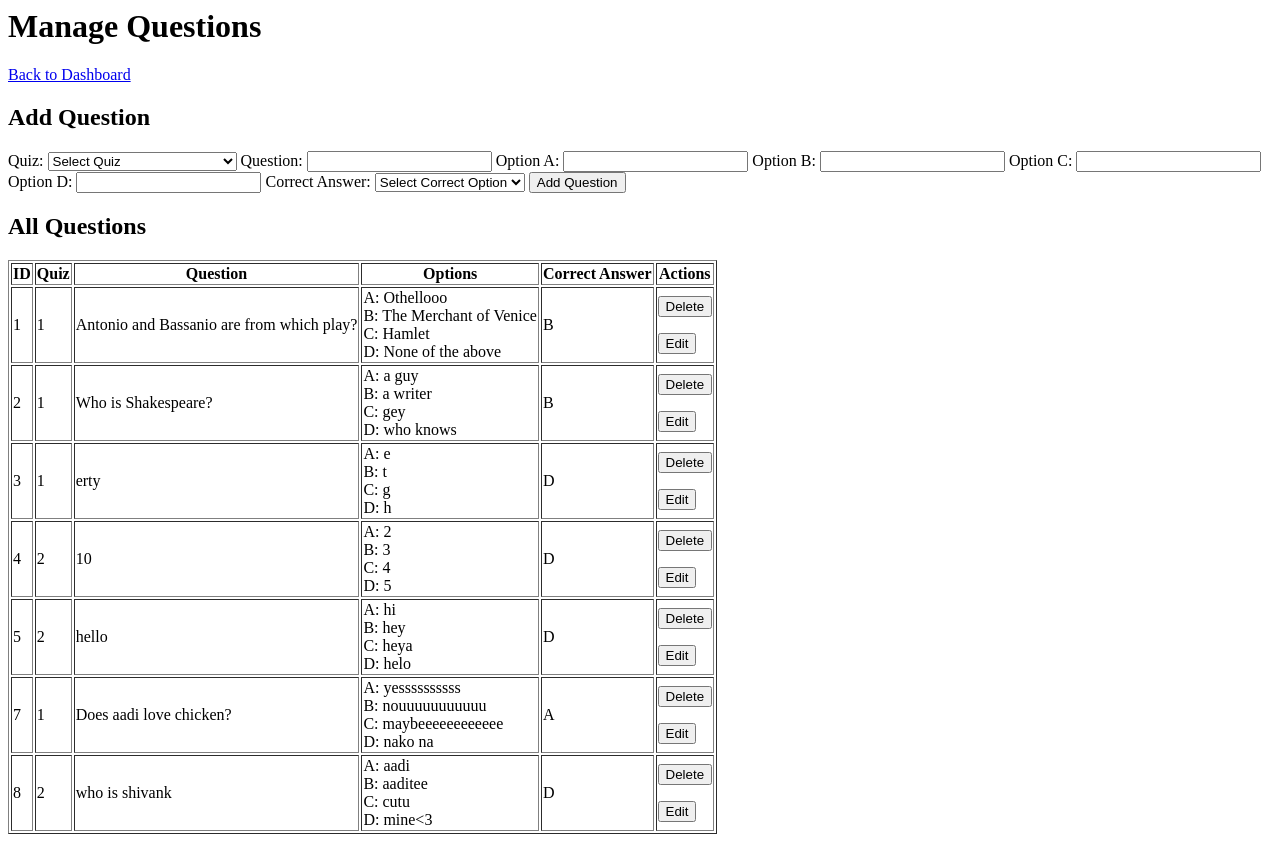
After one commit to aaditeeiche/quiz-master-isl, a Flask app: page /manage_questions in a window 1280 px wide. The commit adds this page. Run offline with Flask 3, Linux system fonts and the light colour scheme.

```diff
--- a/app.py
+++ b/app.py
@@ -140,23 +140,20 @@ def admin_dashboard():
         # --- Quiz CRUD ---
         elif action == 'create_question':
             quiz_id = request.form.get('quiz_id')
-            question_text = request.form.get('question_text')
+            question_statement = request.form.get('question_statement')
             option_a = request.form.get('option_a')
             option_b = request.form.get('option_b')
             option_c = request.form.get('option_c')
             option_d = request.form.get('option_d')
             correct_answer = request.form.get('correct_answer')
 
-            new_question = Question(quiz_id=quiz_id, question_statement=question_text, optionA=option_a, optionB=option_b, optionC=option_c, optionD=option_d, correct_option=correct_answer)
+            new_question = Question(quiz_id=quiz_id, question_statement=question_statement, optionA=option_a, optionB=option_b, optionC=option_c, optionD=option_d, correct_option=correct_answer)
 
             db.session.add(new_question)
             db.session.commit()
             flash('Question added successfully!', 'success')
 
         return redirect(url_for('admin_dashboard'))
-
-
-
 
     return render_template('admin_dashboard.html', users=users, subjects=subjects, chapters=chapters, quizzes=quizzes)
 
@@ -166,6 +163,114 @@ def user_dashboard():
     if 'user_id' not in session:
         return redirect(url_for('auth.user_login'))
     return render_template('user_dashboard.html')
+
+
+# # Route for Managing Questions
+# @app.route('/manage_questions', methods=['GET', 'POST'])
+# def manage_questions():
+#     quizzes = Quiz.query.all()
+#     questions = Question.query.all()
+
+#     if request.method == 'POST':
+#         action = request.form.get('action')
+
+#         if action == 'create_question':
+#             quiz_id = request.form.get('quiz_id')
+#             question_statement = request.form.get('question_statement')
+#             option_a = request.form.get('option_a')
+#             option_b = request.form.get('option_b')
+#             option_c = request.form.get('option_c')
+#             option_d = request.form.get('option_d')
+#             correct_answer = request.form.get('correct_answer')
+
+#             new_question = Question(
+#                 quiz_id=quiz_id,
+#                 question_statement=question_statement,
+#                 option_a=option_a,
+#                 option_b=option_b,
+#                 option_c=option_c,
+#                 option_d=option_d,
+#                 correct_answer=correct_answer
+#             )
+#             db.session.add(new_question)
+#             db.session.commit()
+#             flash('Question added successfully!', 'success')
+#             return redirect(url_for('manage_questions'))
+
+#         elif action == 'delete_question':
+#             question_id = request.form.get('id')
+#             question = Question.query.get(question_id)
+#             if question:
+#                 db.session.delete(question)
+#                 db.session.commit()
+#                 flash('Question deleted successfully!', 'success')
+#             else:
+#                 flash('Question not found!', 'danger')
+#             return redirect(url_for('manage_questions'))
+@app.route('/manage_questions', methods=['GET', 'POST'])
+def manage_questions():
+    if request.method == 'POST':
+        action = request.form.get('action')
+
+        if action == 'create_question':
+            quiz_id = request.form.get('quiz_id')
+            question_text = request.form.get('question_text')
+            optionA = request.form.get('optionA')
+            optionB = request.form.get('optionB')
+            optionC = request.form.get('optionC')
+            optionD = request.form.get('optionD')
+            correct_option = request.form.get('correct_answer')
+
+            new_question = Question(
+                quiz_id=quiz_id,
+                question_statement=question_text,
+                optionA=optionA,
+                optionB=optionB,
+                optionC=optionC,
+                optionD=optionD,
+                correct_option=correct_option
+            )
+
+
+            db.session.add(new_question)
+            db.session.commit()
+            flash('Question added successfully!', 'success')
+
+        elif action == 'delete_question':
+            question_id = request.form.get('question_id')
+            question = Question.query.get(question_id)
+            if question:
+                db.session.delete(question)
+                db.session.commit()
+                flash('Question deleted successfully!', 'danger')
+
+    quizzes = Quiz.query.all()
+    questions = Question.query.all()
+    return render_template('manage_questions.html', quizzes=quizzes, questions=questions)
+
+@app.route('/edit_question/<int:question_id>', methods=['GET', 'POST'])
+def edit_question(question_id):
+    question = Question.query.get_or_404(question_id)  # Ensure question exists
+
+    if request.method == 'POST':
+        question.question_statement = request.form.get('question_text')
+        question.optionA = request.form.get('optionA')
+        question.optionB = request.form.get('optionB')
+        question.optionC = request.form.get('optionC')
+        question.optionD = request.form.get('optionD')
+        question.correct_option = request.form.get('correct_answer')
+
+        db.session.commit()
+        flash('Question updated successfully!', 'info')
+        return redirect(url_for('manage_questions'))  # Redirect after updating
+
+    return render_template('edit_question.html', question=question)  # Return response in GET method
+
+# Index
+@app.route('/')
+def home():
+    return render_template('index.html')
+
 
 # Create Database Tables and Pre-Fill Admin
 with app.app_context():
--- a/templates/admin_dashboard.html
+++ b/templates/admin_dashboard.html
@@ -198,7 +198,7 @@
     </select>
 
     <!-- Question Text -->
-    <textarea name="question_text" placeholder="Enter question here" required></textarea>
+    <textarea name="question_statement" placeholder="Enter question here" required></textarea>
 
     <!-- Answer Choices -->
     <input type="text" name="option_a" placeholder="Option A" required>
@@ -217,3 +217,5 @@
 
     <button type="submit">Add Question</button>
 </form>
+
+<hr>
--- /dev/null
+++ b/templates/manage_questions.html
@@ -0,0 +1,81 @@
+<h1>Manage Questions</h1>
+<a href="{{ url_for('admin_dashboard') }}">Back to Dashboard</a>
+
+<h2>Add Question</h2>
+<form method="POST" action="{{ url_for('manage_questions') }}">
+    <input type="hidden" name="action" value="create_question">
+
+    <label>Quiz:</label>
+    <select name="quiz_id" required>
+        <option value="">Select Quiz</option>
+        {% for quiz in quizzes %}
+        <option value="{{ quiz.id }}">Quiz ID: {{ quiz.id }} | Chapter: {{ quiz.chapter.name }}</option>
+        {% endfor %}
+    </select>
+
+    <label>Question:</label>
+    <input type="text" name="question_text" required>
+
+    <label>Option A:</label>
+    <input type="text" name="optionA" required>
+
+    <label>Option B:</label>
+    <input type="text" name="optionB" required>
+
+    <label>Option C:</label>
+    <input type="text" name="optionC" required>
+
+    <label>Option D:</label>
+    <input type="text" name="optionD" required>
+
+    <label>Correct Answer:</label>
+    <select name="correct_answer" required>
+        <option value="">Select Correct Option</option>
+        <option value="A">Option A</option>
+        <option value="B">Option B</option>
+        <option value="C">Option C</option>
+        <option value="D">Option D</option>
+    </select>
+
+    <button type="submit">Add Question</button>
+</form>
+
+<h2>All Questions</h2>
+<table border="1">
+    <thead>
+        <tr>
+            <th>ID</th>
+            <th>Quiz</th>
+            <th>Question</th>
+            <th>Options</th>
+            <th>Correct Answer</th>
+            <th>Actions</th>
+        </tr>
+    </thead>
+    <tbody>
+        {% for question in questions %}
+        <tr>
+            <td>{{ question.id }}</td>
+            <td>{{ question.quiz.id }}</td>
+            <td>{{ question.question_statement }}</td>
+            <td>
+                A: {{ question.optionA }}<br>
+                B: {{ question.optionB }}<br>
+                C: {{ question.optionC }}<br>
+                D: {{ question.optionD }}
+            </td>
+            <td>{{ question.correct_option }}</td>
+            <td>
+                <form method="POST" action="{{ url_for('manage_questions') }}">
+                    <input type="hidden" name="action" value="delete_question">
+                    <input type="hidden" name="question_id" value="{{ question.id }}">
+                    <button type="submit" onclick="return confirm('Are you sure?')">Delete</button>
+                </form>
+                <a href="{{ url_for('edit_question', question_id=question.id) }}">
+                    <button type="button">Edit</button>
+                </a>
+            </td>
+        </tr>
+        {% endfor %}
+    </tbody>
+</table>
```
Also changed, not shown: templates/edit_question.html (added, +28 -0 lines), templates/index.html (added, +33 -0 lines), instance/quiz_master.db.
